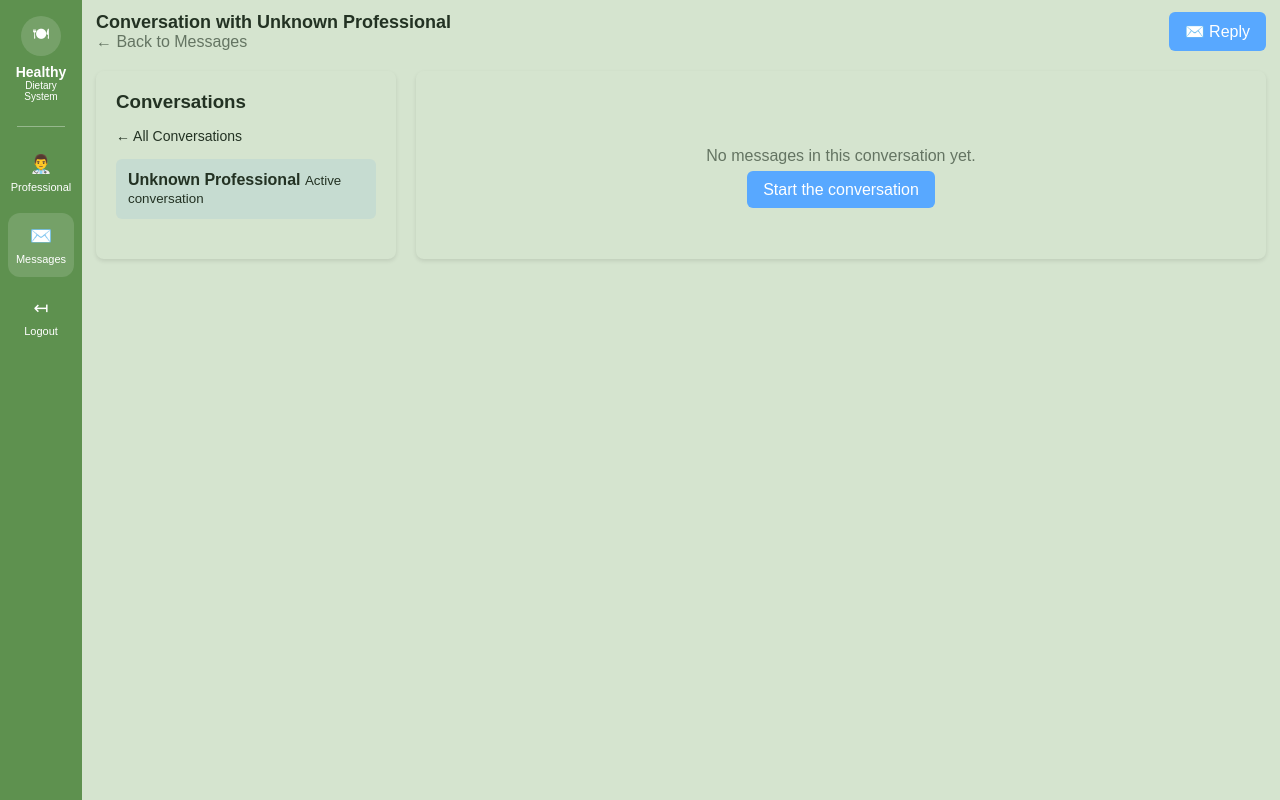
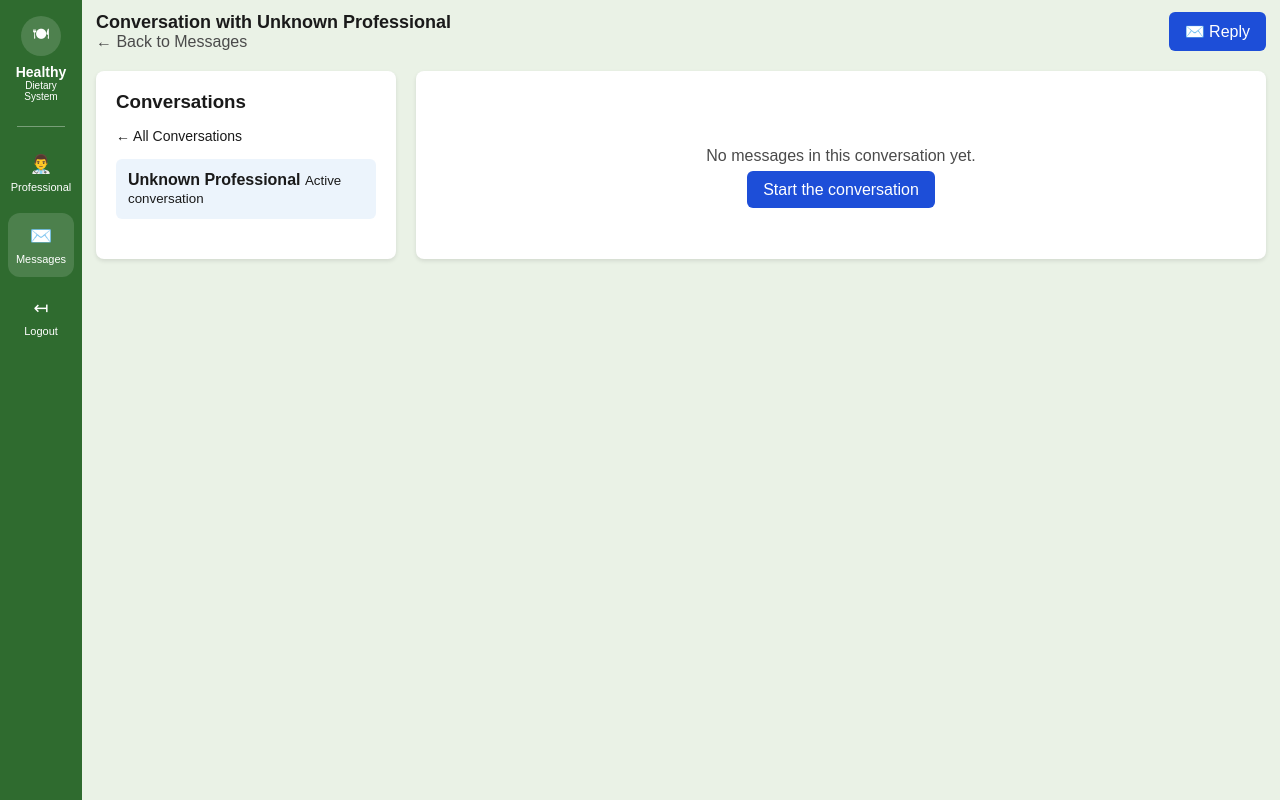
Before and after one commit to BenMorg06/2850-Healthy-Eating-Project, a Flask app: page /messages/1/1 in a window 1280 px wide. Run offline with Flask 3, Linux system fonts and the light colour scheme; the visitor is signed in with stand-in values (Sample User, id 1); data that the repository does not hold is empty.

Commit message:
changed colours to help with contrast

```diff
--- a/flask-app/flaskr/static/style.css
+++ b/flask-app/flaskr/static/style.css
@@ -1,12 +1,14 @@
 :root {
-    --bg: #d5e4cf;
-    --green: #5e914f;
-    --green-dark: #4f7d43;
-    --text: #233223;
-    --muted: #647462;
-    --accent: #e44d35;
-    --blue: #58a8ff;
-    --shadow: 0 8px 18px rgba(30, 60, 26, .08);
+    --bg: #eaf2e6;              /* lighter for contrast */
+    --green: #2f6b2f;           /* darker green */
+    --green-dark: #1f4d1f;
+    --text: #1a1a1a;            /* near-black */
+    --muted: #4a4a4a;           /* darker grey */
+    --accent: #b42318;          /* darker red */
+    --blue: #1d4ed8;            /* WCAG-safe blue */
+    --card-bg: #ffffff;
+    --border: #cfcfcf;
+    --shadow: 0 6px 14px rgba(0,0,0,.12);
     --radius: 14px;
 }
 
```
